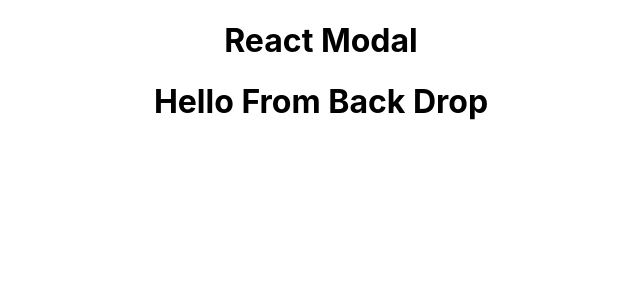
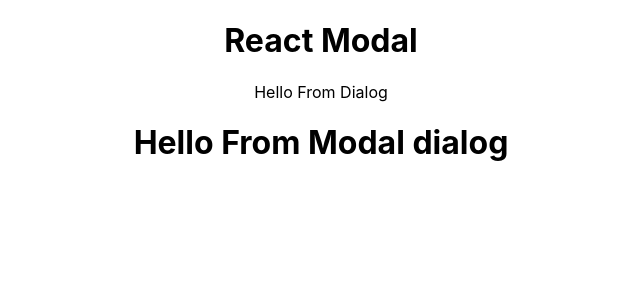
Before and after one commit to mirsujat/react-modal, a React (Create React App) app: page / in a window 1280 px wide. Shown: the top 300 px of the page, without its empty margins (319-959 px from the left). Built offline with nearby package versions, Linux system fonts and the light colour scheme.

Commit message:
rename file and create project shell

```diff
--- a/src/App.js
+++ b/src/App.js
@@ -1,4 +1,4 @@
-import Modal from "./components/Modal/Modal";
+import {Modal, ModalDialog} from "./components/Modal";
 import './App.css';
 
 function App() {
@@ -6,6 +6,7 @@
     <div className="App">
      <h1>React Modal</h1>
      <Modal></Modal>
+     <ModalDialog></ModalDialog>
     </div>
   );
 }
--- /dev/null
+++ b/src/components/Modal/Dialog/Dialog.js
@@ -0,0 +1,14 @@
+import React, { Component } from 'react';
+import ReactDOM from "react-dom";
+
+// We will use Dialog as Modal rendered in client side
+class Dialog extends Component {
+  state = {  }
+  render() {
+    return (
+      <div>Hello From Dialog</div>
+    );
+  }
+}
+
+export default Dialog;
--- a/src/components/Modal/Modal.js
+++ /dev/null
@@ -1,14 +0,0 @@
-import React, { Component, Fragment } from 'react';
-import Portal from "./Portal/Portal";
-import Backdrop from "./Backdrop/Backdrop";
-
-const Modal = () =>{
-  return(
-    <Fragment>
-      <Portal></Portal>
-      <Backdrop></Backdrop>
-    </Fragment>
-  )
-}
-
-export default Modal;
--- /dev/null
+++ b/src/components/Modal/ModalDialog/ModalDialog.js
@@ -0,0 +1,16 @@
+import React, { Component } from 'react';
+import ReactDOM from "react-dom"
+
+// We will use ModalDialog in server side rendering
+class ModalDialog extends Component {
+  state = {  }
+  render() {
+    return (
+      <div>
+        <h1>Hello From Modal dialog</h1>
+      </div>
+    );
+  }
+}
+
+export default ModalDialog;
--- a/src/components/Modal/Portal/Portal.js
+++ /dev/null
@@ -1,13 +0,0 @@
-import React, { Component } from 'react';
-import ReactDOM from "react-dom"
-
-const portal = (WrappedComponent) =>{
-  return class extends Component{
-    render(){
-      // Wraps the input component in a container, without mutating it.
-      <WrappedComponent {...this.props} />;
-    }
-  }
-}
-
-export default portal;
--- /dev/null
+++ b/src/components/Modal/index.js
@@ -0,0 +1,8 @@
+import Dialog from "./Dialog/Dialog";
+import ModalDialog from "./ModalDialog/ModalDialog";
+
+
+// We will use Modal component in Client side rendering
+// and We will use ModalDialog in server side rendering
+
+export {Dialog as Modal, ModalDialog };
```
